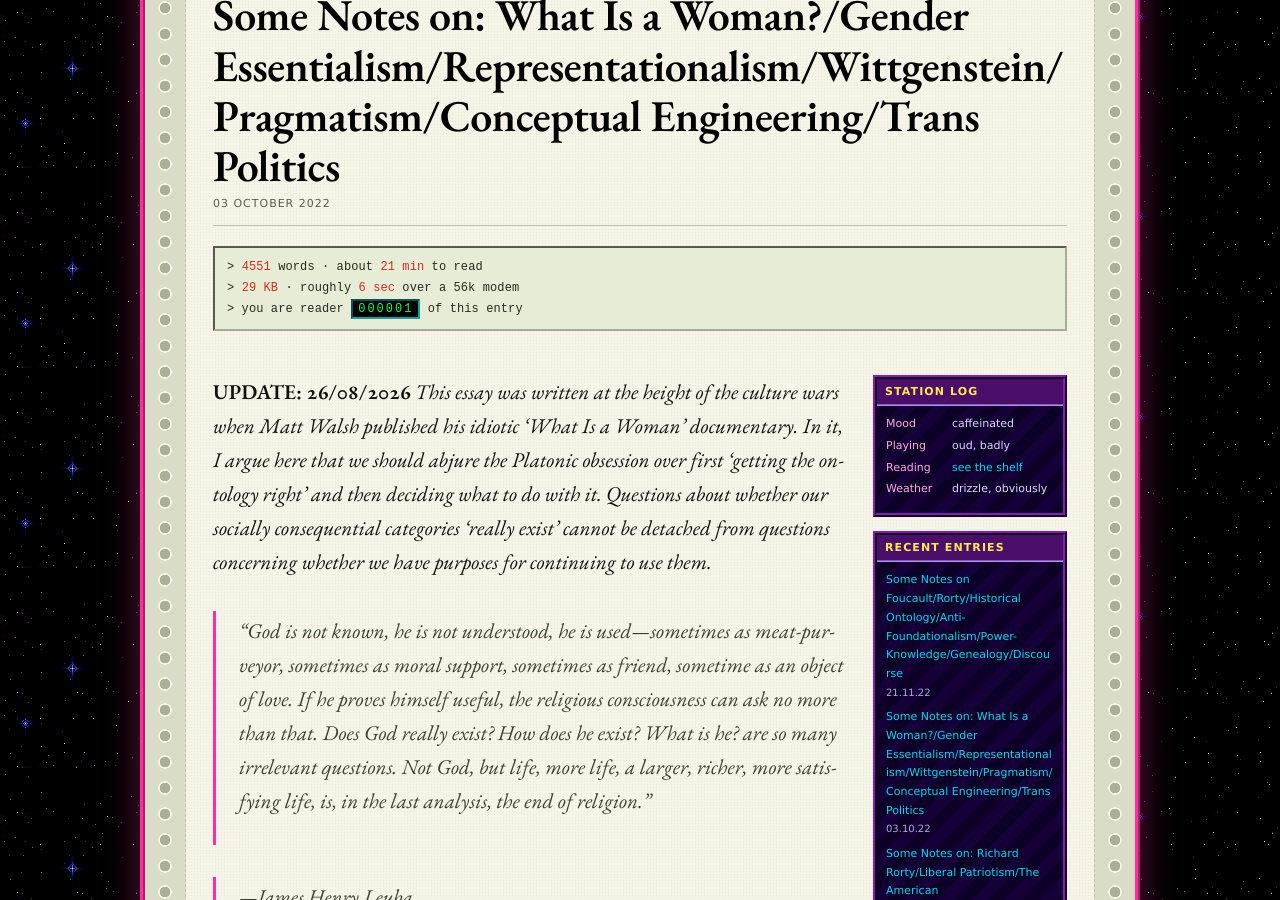
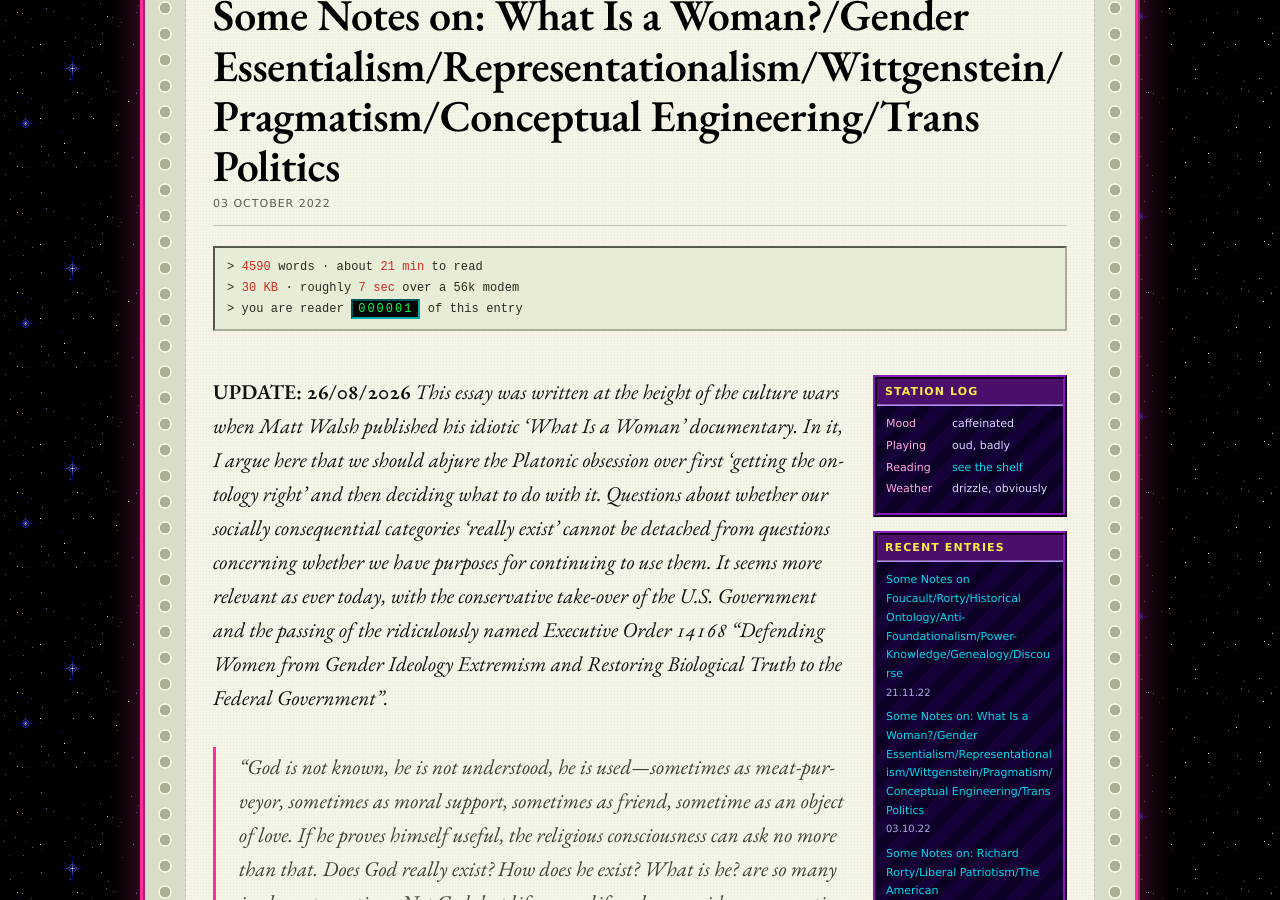
Before and after one commit to Catofminerva/Catofminerva.github.io, a Jekyll site: the page built from _posts/2022-10-03-woman.md, in a window 1280 px wide and 900 px high, scrolled down 316 px. Built offline with Jekyll 4.4.1, drawn with Linux system fonts in a browser that asks for light colours; comment, search, counter and statistics services are not loaded.

Commit message:
Update 2022-10-03-woman.md

```diff
--- a/_posts/2022-10-03-woman.md
+++ b/_posts/2022-10-03-woman.md
@@ -3,7 +3,7 @@ layout: post
 title: "Some Notes on: What Is a Woman?/Gender Essentialism/Representationalism/Wittgenstein/Pragmatism/Conceptual Engineering/Trans Politics"
 permalink: /woman
 ---
-**UPDATE: 26/08/2026** *This essay was written at the height of the culture wars when Matt Walsh published his idiotic 'What Is a Woman' documentary. In it, I argue here that we should abjure the Platonic obsession over first 'getting the ontology right' and then deciding what to do with it. Questions about whether our socially consequential categories 'really exist' cannot be detached from questions concerning whether we have purposes for continuing to use them.*
+**UPDATE: 26/08/2026** *This essay was written at the height of the culture wars when Matt Walsh published his idiotic 'What Is a Woman' documentary. In it, I argue here that we should abjure the Platonic obsession over first 'getting the ontology right' and then deciding what to do with it. Questions about whether our socially consequential categories 'really exist' cannot be detached from questions concerning whether we have purposes for continuing to use them. It seems more relevant as ever today, with the conservative take-over of the U.S. Government and the passing of the ridiculously named Executive Order 14168 "Defending Women from Gender Ideology Extremism and Restoring Biological Truth to the Federal Government".*
 
 > *"God is not known, he is not understood, he is used—sometimes as meat-purveyor, sometimes as moral support, sometimes as friend, sometime as an object of love. If he proves himself useful, the religious consciousness can ask no more than that. Does God really exist? How does he exist? What is he? are so many irrelevant questions. Not God, but life, more life, a larger, richer, more satisfying life, is, in the last analysis, the end of religion."*
 
```
